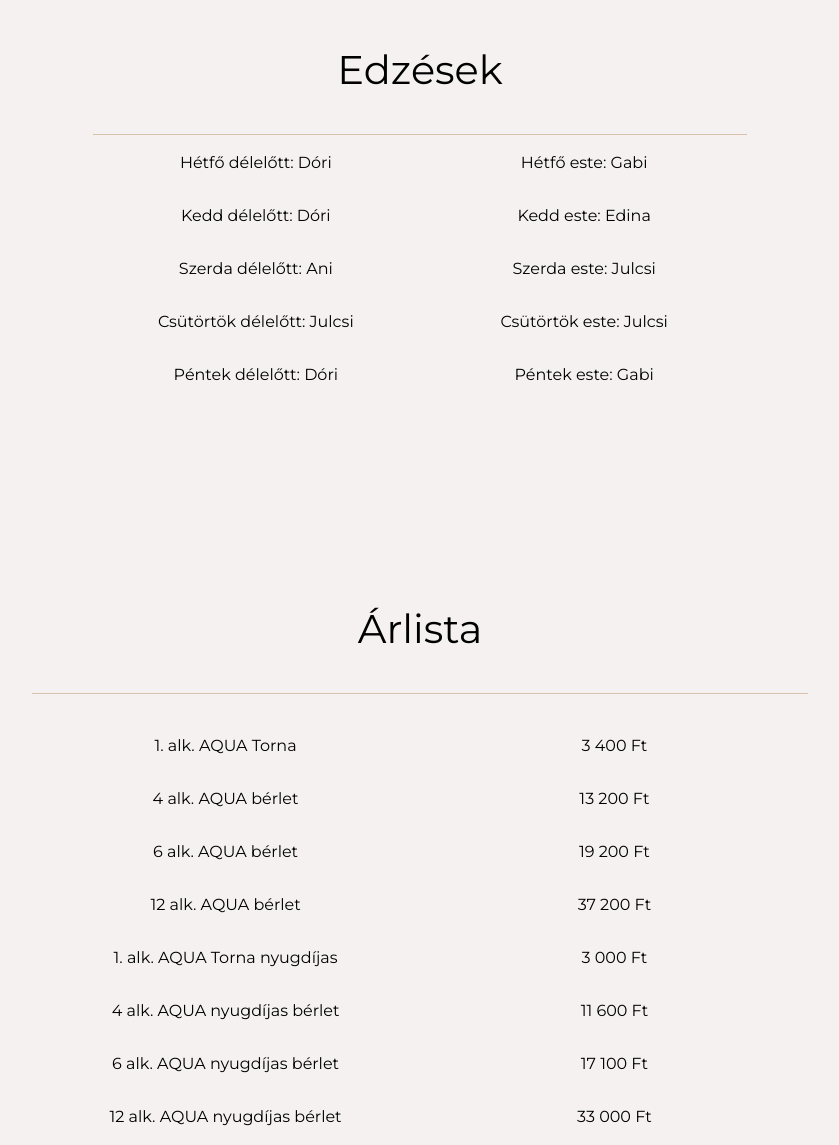
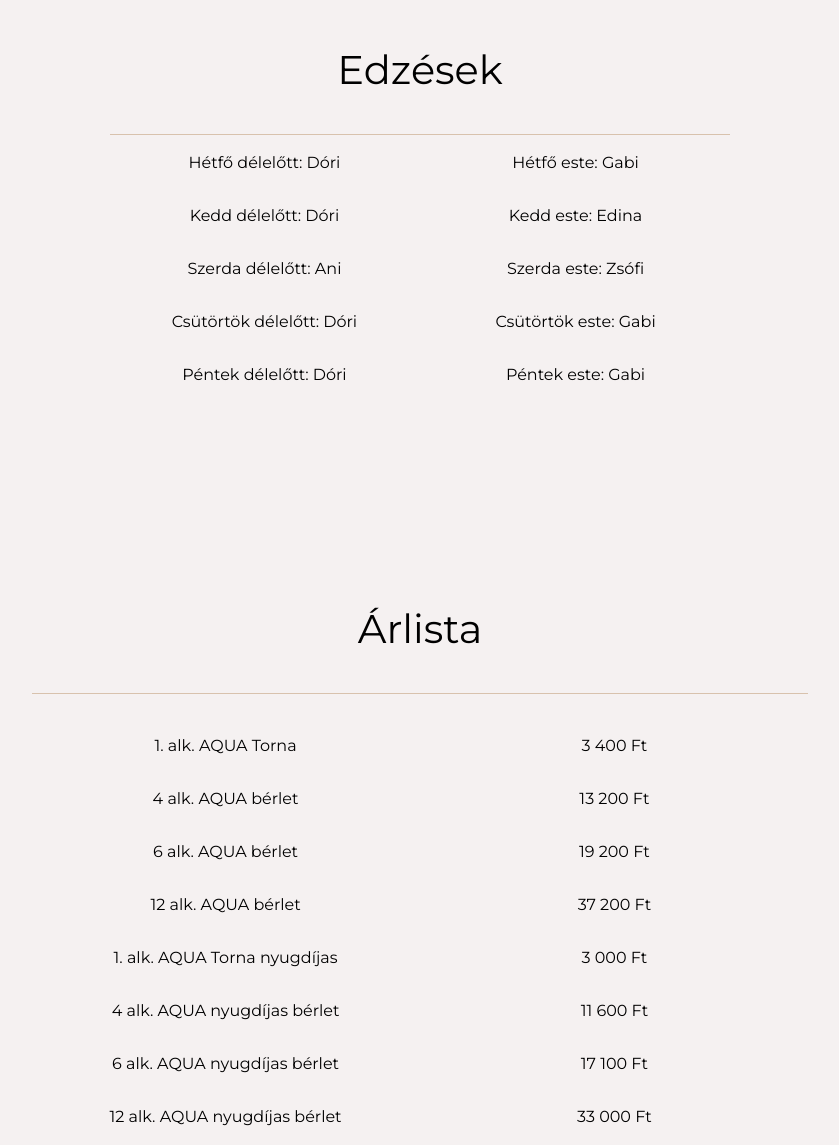
Before and after one commit to palyikris/egeszseghaz, a plain HTML site: page public/pages/services/aquafitness.html in a window 1280 px wide. Shown: the part 1303-2448 px from the top of the page, without its empty margins (220-1059 px from the left). Drawn offline with nearby package versions, Linux system fonts and the light colour scheme; some packages are replaced by stand-ins of ours; no server answers.

Commit message:
Aquafitness timetable fixes

```diff
--- a/public/pages/services/aquafitness.html
+++ b/public/pages/services/aquafitness.html
@@ -99,11 +99,11 @@
             </tr>
             <tr>
                 <td>Szerda délelőtt: Ani</td>
-                <td>Szerda este: Julcsi</td>
+                <td>Szerda este: Zsófi</td>
             </tr>
             <tr>
-                <td>Csütörtök délelőtt: Julcsi</td>
-                <td>Csütörtök este: Julcsi</td>
+                <td>Csütörtök délelőtt: Dóri</td>
+                <td>Csütörtök este: Gabi</td>
             </tr>
             <tr>
                 <td>Péntek délelőtt: Dóri</td>
@@ -246,7 +246,7 @@
                 <td>AQUA<br>Gabi</td>
                 <td>AQUA<br>Edina</td>
                 <td>AQUA<br>Zsófi</td>
-                <td>AQUA<br>Ági</td>
+                <td>AQUA<br>Gabi</td>
                 <td>AQUA<br>Gabi</td>
             </tr>
 
```
Also changed, not shown: 1 other file.
